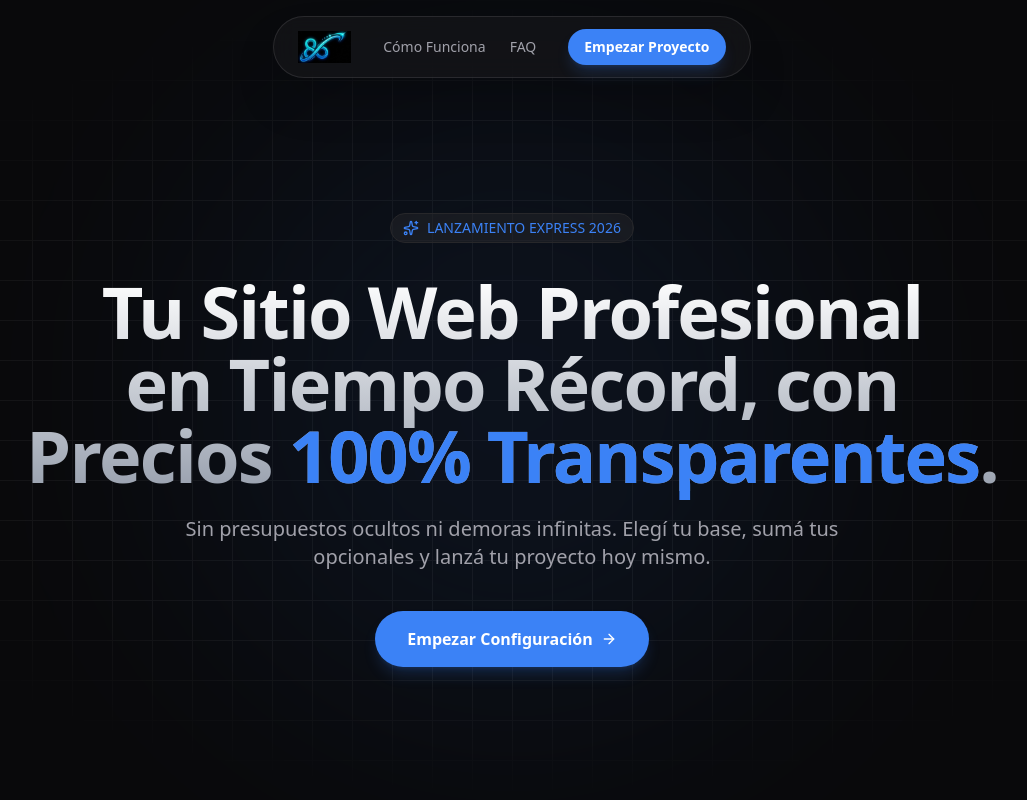
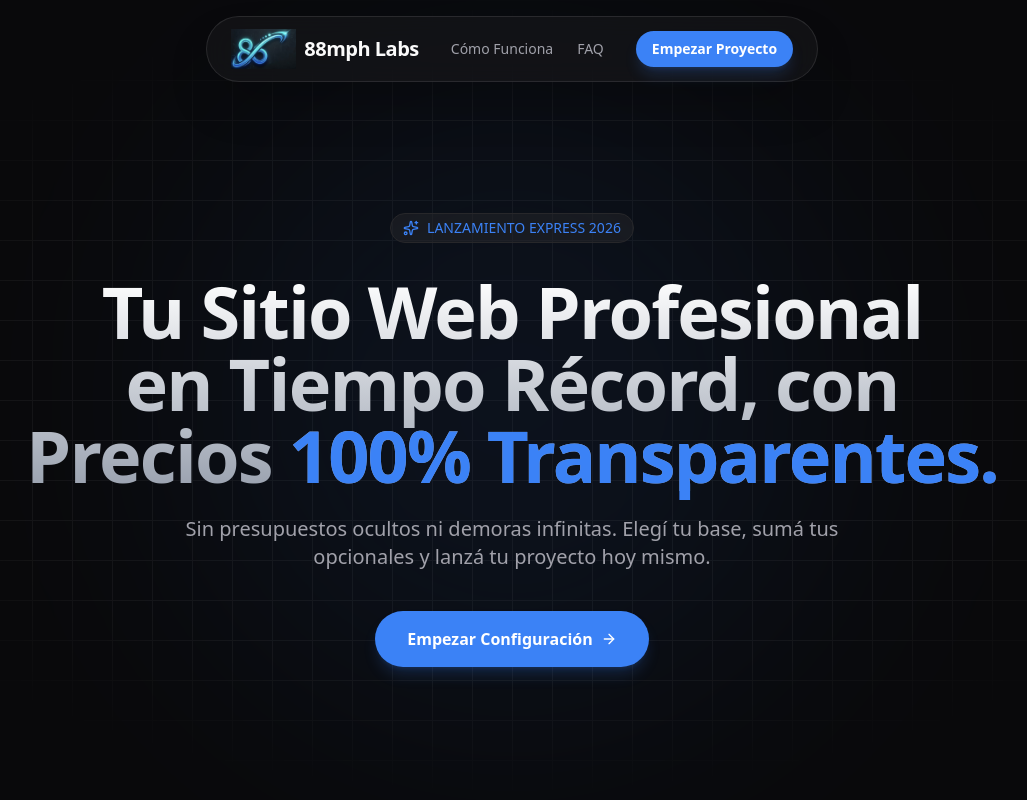
Before and after one commit to Tucanoide/webeasy, a Next.js app: page / in a window 1280 px wide. Shown: the top 800 px of the page, without its empty margins (128-1155 px from the left). Built offline with nearby package versions, Linux system fonts and the light colour scheme.

Commit message:
Fixed logo visibility issue in header and increased size

```diff
--- a/src/app/layout.tsx
+++ b/src/app/layout.tsx
@@ -9,7 +9,7 @@ const inter = Inter({
 });
 
 export const metadata: Metadata = {
-  title: "88mphlabs | Future-Ready Web Development",
+  title: "88mph Labs | Future-Ready Web Development",
   description: "Your professional website in record time with 100% transparent pricing. Choose your base, add your power-ups, and launch.",
 };
 
--- a/src/app/page.tsx
+++ b/src/app/page.tsx
@@ -17,8 +17,9 @@ export default function Home() {
 
       <footer className="py-12 border-t border-gray-100 dark:border-gray-900 bg-white dark:bg-gray-950">
         <div className="container px-6 mx-auto flex flex-col md:flex-row justify-between items-center gap-6">
-          <div className="flex items-center">
-            <img src="/logo.png" alt="88mphlabs" className="h-10 object-contain" />
+          <div className="flex items-center gap-2">
+            <img src="/logo.png" alt="88mph Labs" className="h-10 object-contain" />
+            <span className="text-xl font-bold text-gray-900 dark:text-white">88mph Labs</span>
           </div>
           <p className="text-gray-500 text-sm">© 2026 88mphlabs. Todos los derechos reservados. Future-Ready Web.</p>
           <div className="flex gap-6">
--- a/src/components/configurator/ContactModal.tsx
+++ b/src/components/configurator/ContactModal.tsx
@@ -60,7 +60,7 @@ export default function ContactModal({ isOpen, onClose }: ContactModalProps) {
                 </div>
                 <h3 className="text-3xl font-bold text-white mb-4">¡Solicitud Enviada!</h3>
                 <p className="text-muted text-lg mb-8">
-                  Recibimos tu configuración. Un experto de 88mphlabs revisará los detalles y te contactará en menos de 24 horas.
+                  Recibimos tu configuración. Un experto de 88mph Labs revisará los detalles y te contactará en menos de 24 horas.
                 </p>
                 <button
                   onClick={onClose}
--- a/src/components/sections/Hero.tsx
+++ b/src/components/sections/Hero.tsx
@@ -55,7 +55,7 @@ export default function Hero() {
         >
           Tu Sitio Web Profesional <br />
           en Tiempo Récord, con <br />
-          Precios <span className="text-brand-blue">100% Transparentes</span>.
+          Precios <span className="text-brand-blue">100% Transparentes.</span>
         </motion.h1>
 
         <motion.p
--- a/src/components/sections/Navbar.tsx
+++ b/src/components/sections/Navbar.tsx
@@ -17,10 +17,11 @@ export default function Navbar() {
     >
       <div className="glass rounded-full px-6 py-3 flex items-center gap-8 max-w-4xl shadow-2xl">
         <div
-          className="flex items-center cursor-pointer"
+          className="flex items-center gap-2 cursor-pointer"
           onClick={() => window.scrollTo({ top: 0, behavior: "smooth" })}
         >
-          <img src="/logo.png" alt="88mphlabs" className="h-8 object-contain" />
+          <img src="/logo.png" alt="88mph Labs" className="h-10 object-contain" />
+          <span className="text-xl font-bold tracking-tight">88mph Labs</span>
         </div>
 
         <div className="hidden md:flex items-center gap-6 text-sm font-medium text-muted">
```
Also changed, not shown: public/logo.png, 1 other file (tests, documents, lock files or other folders).
